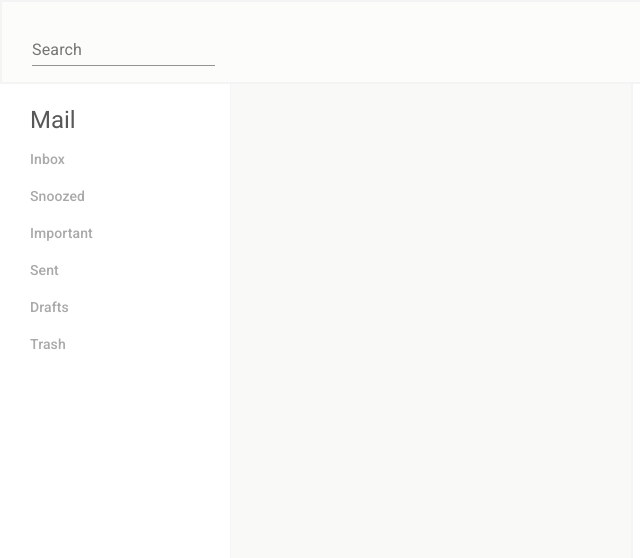
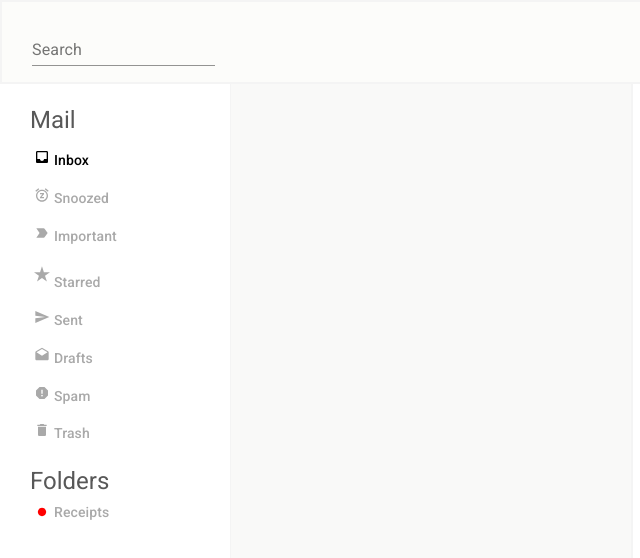
Before and after one commit to gameofjones/gmail, a React (Create React App) app: page / in a window 1280 px wide. Shown: the top 558 px of the page, without its empty margins (0-640 px from the left). Built offline with nearby package versions, Linux system fonts and the light colour scheme.

Commit message:
adding icons

```diff
--- a/package.json
+++ b/package.json
@@ -6,6 +6,7 @@
   "dependencies": {
     "@emotion/core": "^10.0.27",
     "@material-ui/core": "^4.8.2",
+    "@material-ui/icons": "^4.5.1",
     "@testing-library/jest-dom": "^4.2.4",
     "@testing-library/react": "^9.3.2",
     "@testing-library/user-event": "^7.1.2",
--- a/public/index.html
+++ b/public/index.html
@@ -30,7 +30,7 @@
   </head>
   <body>
     <noscript>You need to enable JavaScript to run this app.</noscript>
-    <div class="g-signin2" data-onsuccess="onSignIn"></div>
+    <div style="position: absolute; right: 0" class="g-signin2" data-onsuccess="onSignIn"></div>
     <div id="root"></div>
     <!--
       This HTML file is a template.
--- a/src/App.js
+++ b/src/App.js
@@ -4,10 +4,6 @@ import './App.css';
 import 'typeface-roboto';
 import { css } from "emotion";
 import LabelPanel from "./components/LabelPanel"
-
-const mockLabels = [
-  "Inbox", "Snoozed", "Important", "Sent", "Drafts", "Trash"
-]
 
 const mockCustom = ["Receipts"]
 
@@ -18,7 +14,7 @@ function App() {
         <TextField id="standard-basic" label="Search" />
       </div>
       <div className={styles.panelContainer}>
-        <LabelPanel labels={mockLabels} custom={mockCustom} />
+        <LabelPanel custom={mockCustom} />
         <div className={styles.emailPanel}></div>
         <div className={styles.previewPanel}></div>
       </div>
--- /dev/null
+++ b/src/components/Label.tsx
@@ -0,0 +1,32 @@
+import React, { FunctionComponent } from "react"
+import { css, cx } from "emotion"
+import Typography from "@material-ui/core/Typography"
+
+interface LabelProps {
+  name: string,
+  selected?: boolean,
+}
+
+const Label: FunctionComponent<LabelProps> = ({ name, children, selected }) => {
+  return (
+    <div className={cx(styles.label, { [styles.selected]: selected })}>
+      <Typography variant="subtitle2" gutterBottom>
+        {children}{name}
+      </Typography>
+    </div>
+  )
+}
+
+export default Label
+
+const styles = {
+  label: css({
+    display: "flex",
+    "align-items": "center",
+    color: "darkgray",
+    padding: "5px 0",
+  }),
+  selected: css({
+    color: "black",
+  })
+}
--- a/src/components/LabelPanel.tsx
+++ b/src/components/LabelPanel.tsx
@@ -1,24 +1,45 @@
 import React, { FunctionComponent } from "react"
 import { css } from "emotion"
 import Typography from "@material-ui/core/Typography"
+import InboxIcon from "@material-ui/icons/Inbox"
+import SnoozeIcon from "@material-ui/icons/Snooze"
+import LabelImportantIcon from "@material-ui/icons/LabelImportant"
+import StarRateIcon from "@material-ui/icons/StarRate"
+import SendIcon from "@material-ui/icons/Send"
+import DraftsIcon from "@material-ui/icons/Drafts"
+import ReportIcon from "@material-ui/icons/Report"
+import DeleteIcon from "@material-ui/icons/Delete"
+import LensIcon from "@material-ui/icons/Lens"
+import Label from "./Label"
 
 interface LabelPanelProps {
-  labels: string[],
   custom: string[],
 }
 
-const LabelPanel: FunctionComponent<LabelPanelProps> = ({ labels, custom }) => {
+const LabelPanel: FunctionComponent<LabelPanelProps> = ({ custom }) => {
   return (
     <div className={styles.labelPanel}>
       <Typography variant="h5" gutterBottom>
         Mail
       </Typography>
+      <Label name="Inbox" selected><InboxIcon style={styles.standardIcon} /></Label>
+      <Label name="Snoozed"><SnoozeIcon style={styles.standardIcon} /></Label>
+      <Label name="Important"><LabelImportantIcon style={styles.standardIcon} /></Label>
+      <Label name="Starred"><StarRateIcon /></Label>
+      <Label name="Sent"><SendIcon style={styles.standardIcon} /></Label>
+      <Label name="Drafts"><DraftsIcon style={styles.standardIcon} /></Label>
+      <Label name="Spam"><ReportIcon style={styles.standardIcon} /></Label>
+      <Label name="Trash"><DeleteIcon style={styles.standardIcon} /></Label>
+      <div className={styles.buffer} />
+      <Typography variant="h5">
+        Folders
+      </Typography>
       {
-        labels.map((label, index) => {
+        custom.map((label, index) => {
           return (
           <div key={index} className={styles.label}>
             <Typography variant="subtitle2" gutterBottom>
-              {label}
+              <LensIcon style={{ height: "10px", color: "red" }} />{label}
             </Typography>
           </div>
           )
@@ -37,7 +58,15 @@ const styles = {
     color: "#585858",
   }),
   label: css({
+    display: "flex",
+    "align-items": "center",
     color: "darkgray",
     padding: "5px 0",
+  }),
+  standardIcon: {
+    height: "16px"
+  },
+  buffer: css({
+    paddingTop: "10px",
   })
 }
```
Also changed, not shown: 2 other files (tests, documents, lock files or other folders).
